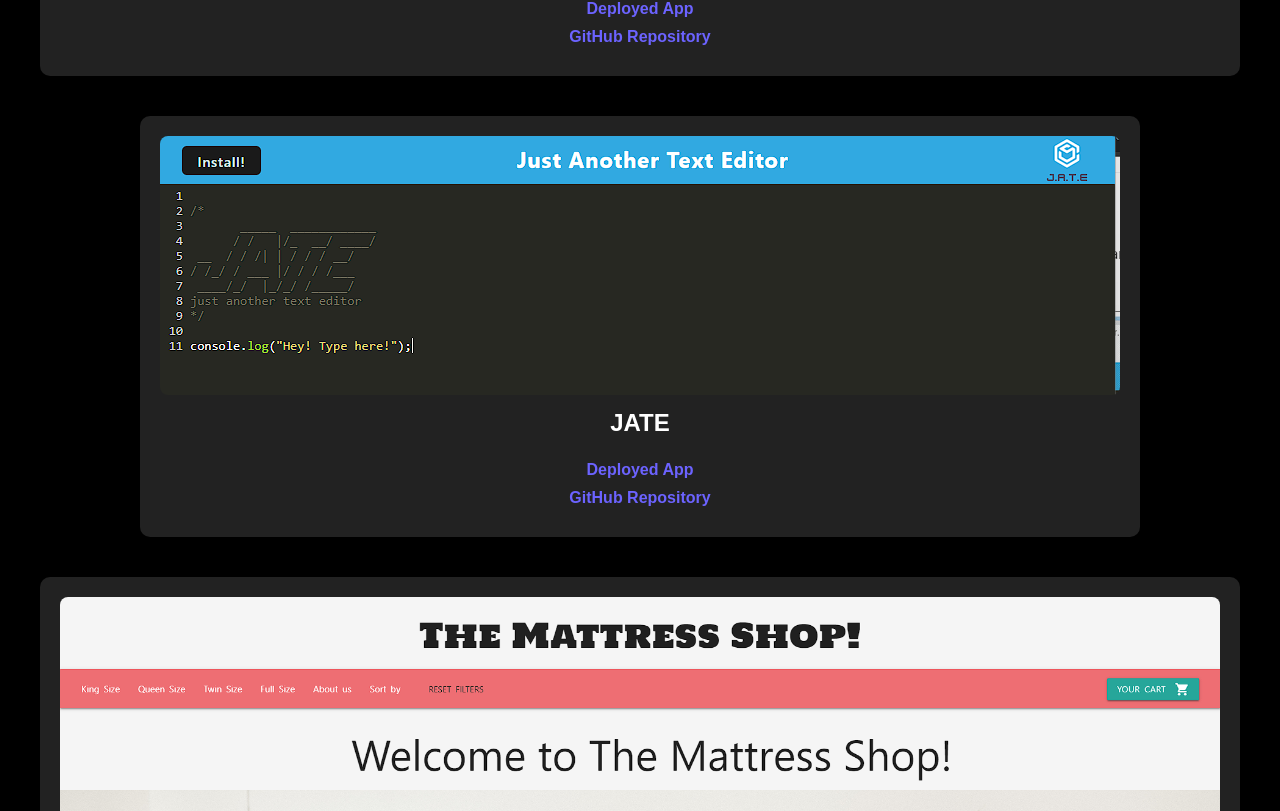
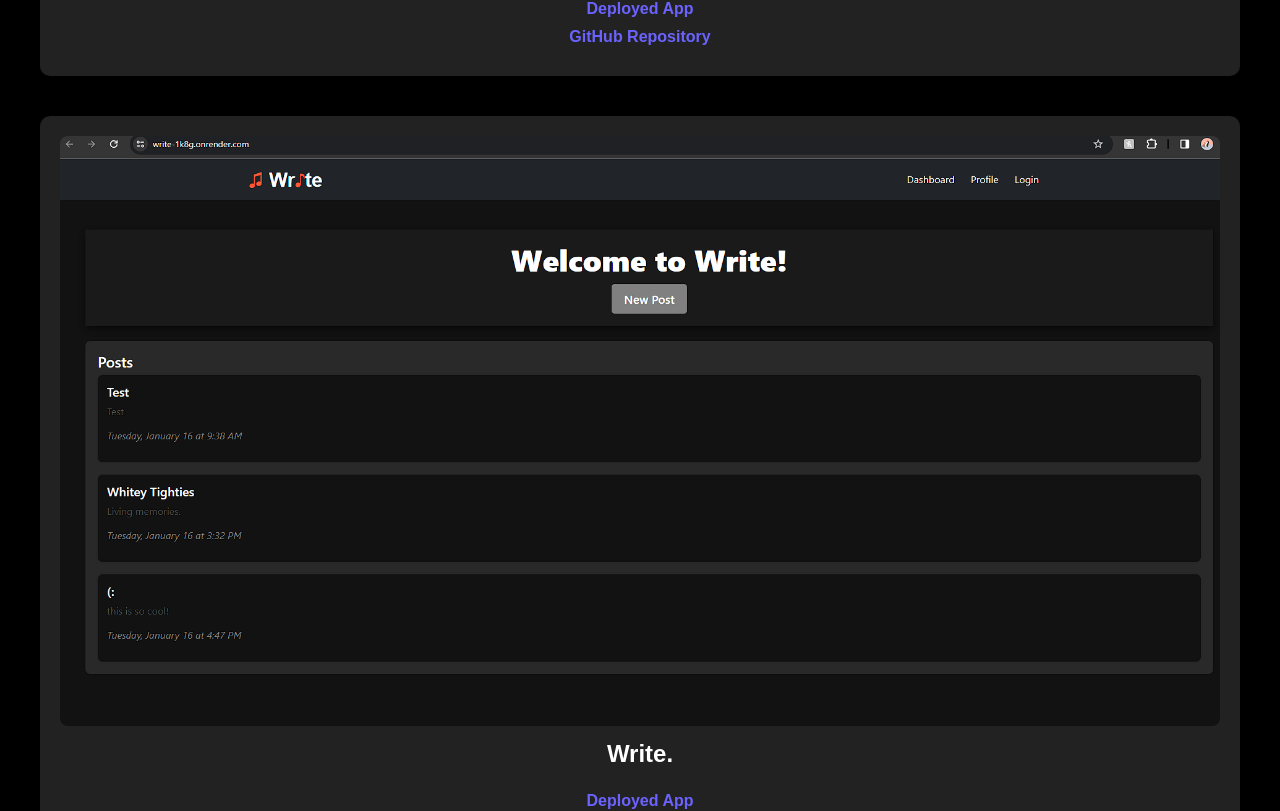
Before and after one commit to gstroup11/Portfolio2, a React (Vite) app: page /portfolio in a window 1280 px wide. Shown: the part 799-1610 px from the top of the page. Built offline with nearby package versions, Linux system fonts and the light colour scheme.

Commit message:
Adds Write to portfolio

```diff
--- a/src/components/Portfolio/Portfolio.jsx
+++ b/src/components/Portfolio/Portfolio.jsx
@@ -9,10 +9,10 @@ const projects = [
     githubLink: "https://github.com/gstroup11/Lyrx",
   },
   {
-    title: "JATE",
-    image: "/JATE.png",
-    deployLink: "https://j-a-t-e-ei2e.onrender.com/",
-    githubLink: "https://github.com/gstroup11/J.A.T.E",
+    title: "Write.",
+    image: "/Write.png",
+    deployLink: "https://write-1k8g.onrender.com/",
+    githubLink: "https://github.com/gstroup11/Write",
   },
   {
     title: "The Mattress Shop",
```
Also changed, not shown: public/JATE.png (deleted), public/Write.png (added).
